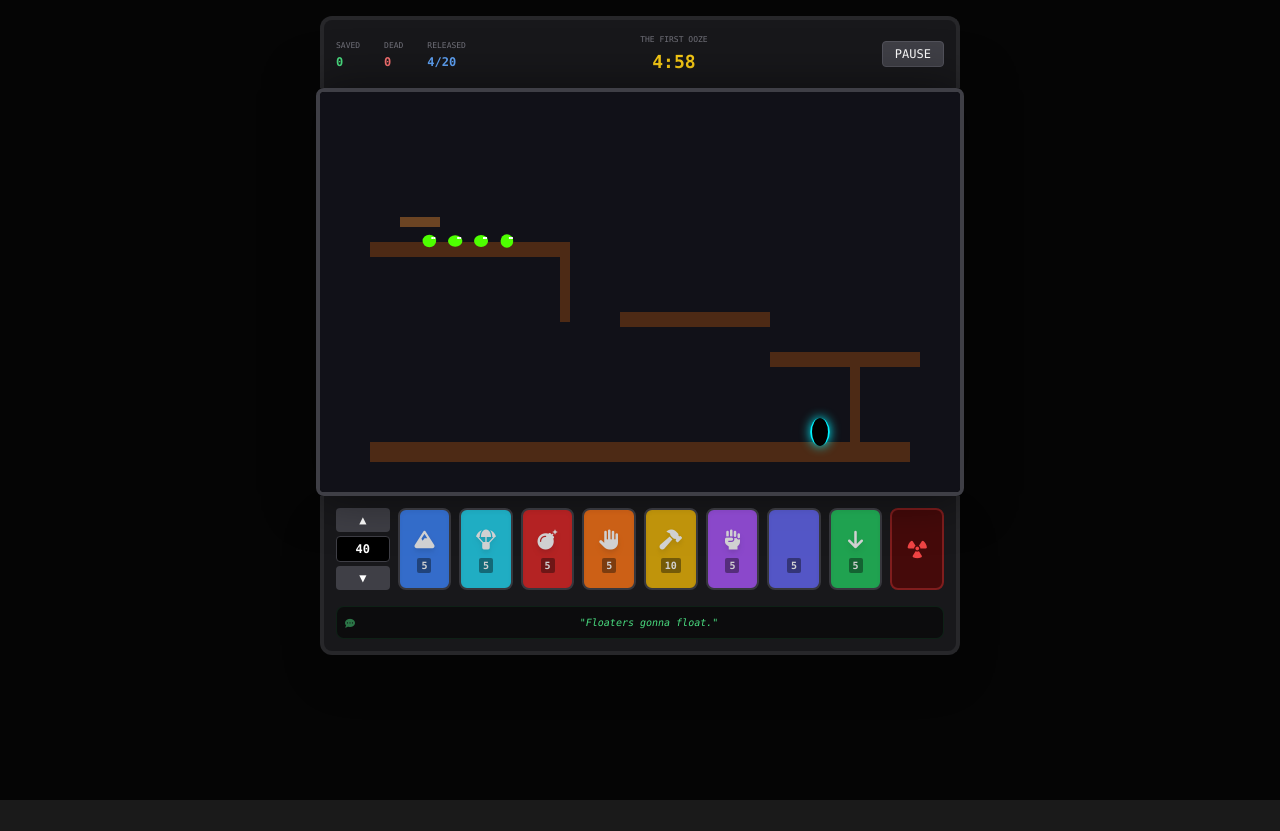
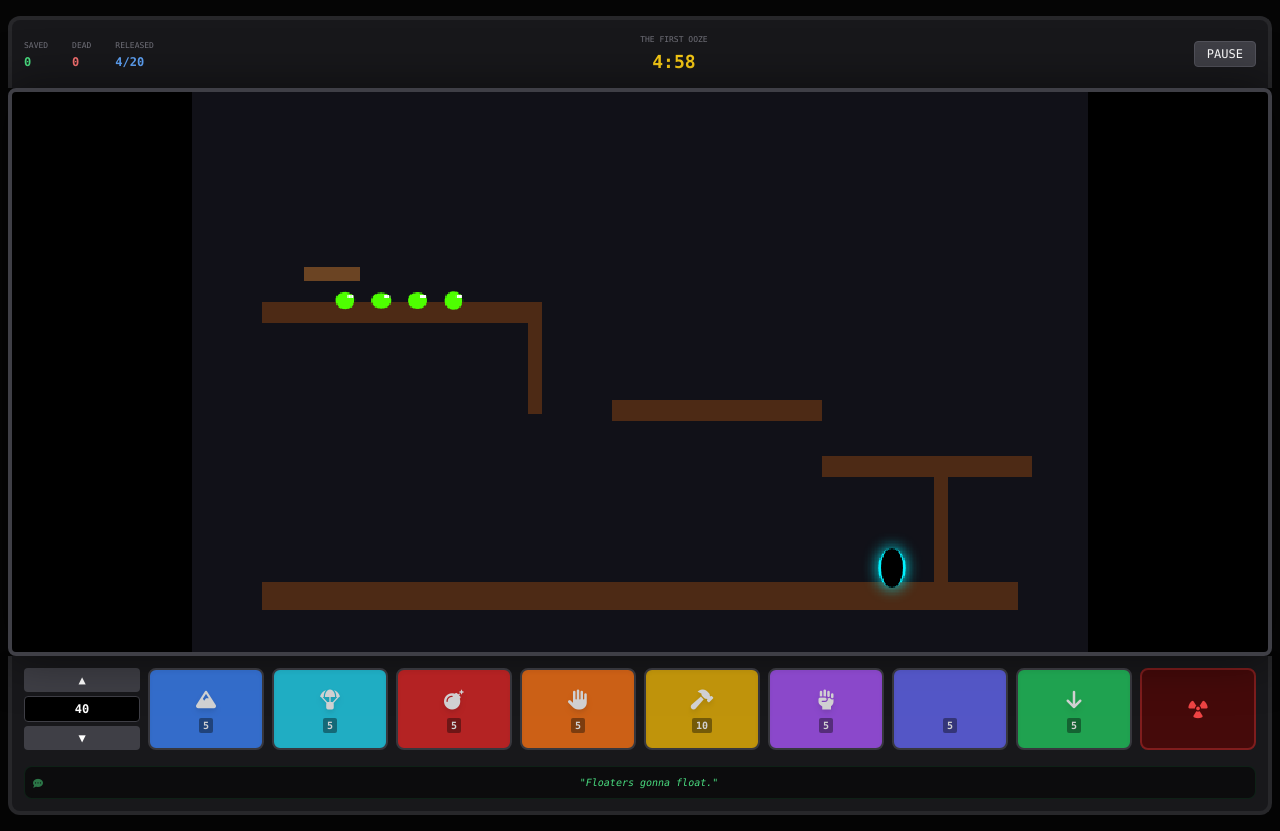
Before and after one commit to PIsberg/slemmings-game, a React (Vite) app: page / in a window 1280 px wide. Both pictures are taken after a click on the button "ENTER THE OOZE". Before the commit the page ends 800 px from the top, so only its background shows below. Built offline with nearby package versions, Linux system fonts and the light colour scheme.

Commit message:
Increase game window size

```diff
--- a/App.tsx
+++ b/App.tsx
@@ -195,7 +195,7 @@ const App: React.FC = () => {
 
   return (
     <div className="min-h-screen bg-[#050505] flex flex-col items-center py-4 px-2 select-none overflow-hidden font-mono">
-      <div className="w-full max-w-[640px] flex justify-between items-center bg-zinc-900 p-3 rounded-t-xl border-x-4 border-t-4 border-zinc-800 text-[10px] md:text-xs">
+      <div className="w-full max-w-[1280px] flex justify-between items-center bg-zinc-900 p-3 rounded-t-xl border-x-4 border-t-4 border-zinc-800 text-[10px] md:text-xs">
         <div className="flex space-x-6">
           <div className="flex flex-col">
             <span className="text-zinc-500 uppercase text-[8px]">Saved</span>
@@ -226,6 +226,7 @@ const App: React.FC = () => {
         </div>
       </div>
 
+      <div className="w-full max-w-[1280px]">
         <GameCanvas
           level={level}
           gameState={gameState}
@@ -234,8 +235,9 @@ const App: React.FC = () => {
           onSlemmingDied={() => setGameState(prev => ({ ...prev, dead: prev.dead + 1 }))}
           onSkillUsed={handleSkillUsed}
         />
+      </div>
 
-      <div className="w-full max-w-[640px] bg-zinc-900 p-3 rounded-b-xl border-x-4 border-b-4 border-zinc-800 shadow-2xl">
+      <div className="w-full max-w-[1280px] bg-zinc-900 p-3 rounded-b-xl border-x-4 border-b-4 border-zinc-800 shadow-2xl">
         <div className="grid grid-cols-4 md:grid-cols-10 gap-2">
           <div className="col-span-1 flex flex-col justify-between">
             <button onClick={() => setGameState(p => ({ ...p, releaseRate: Math.min(99, p.releaseRate + 5) }))} className="bg-zinc-700 hover:bg-zinc-600 py-1 rounded text-xs">▲</button>
```
Lines whose indentation alone changed are shown as unchanged.
